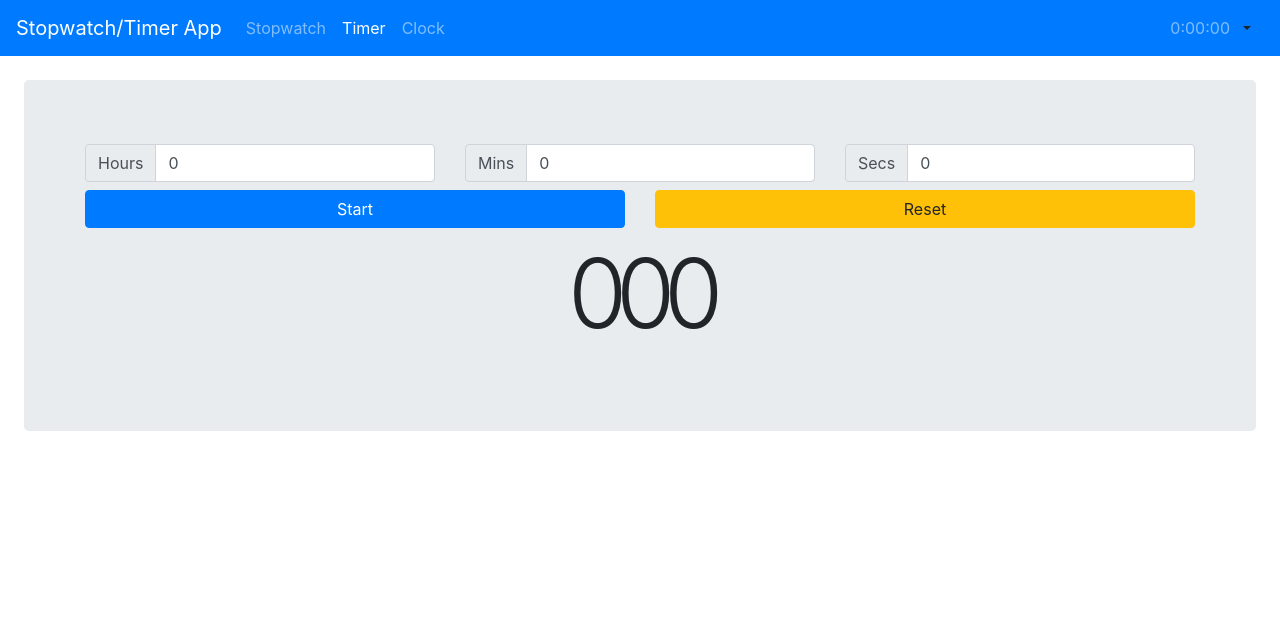
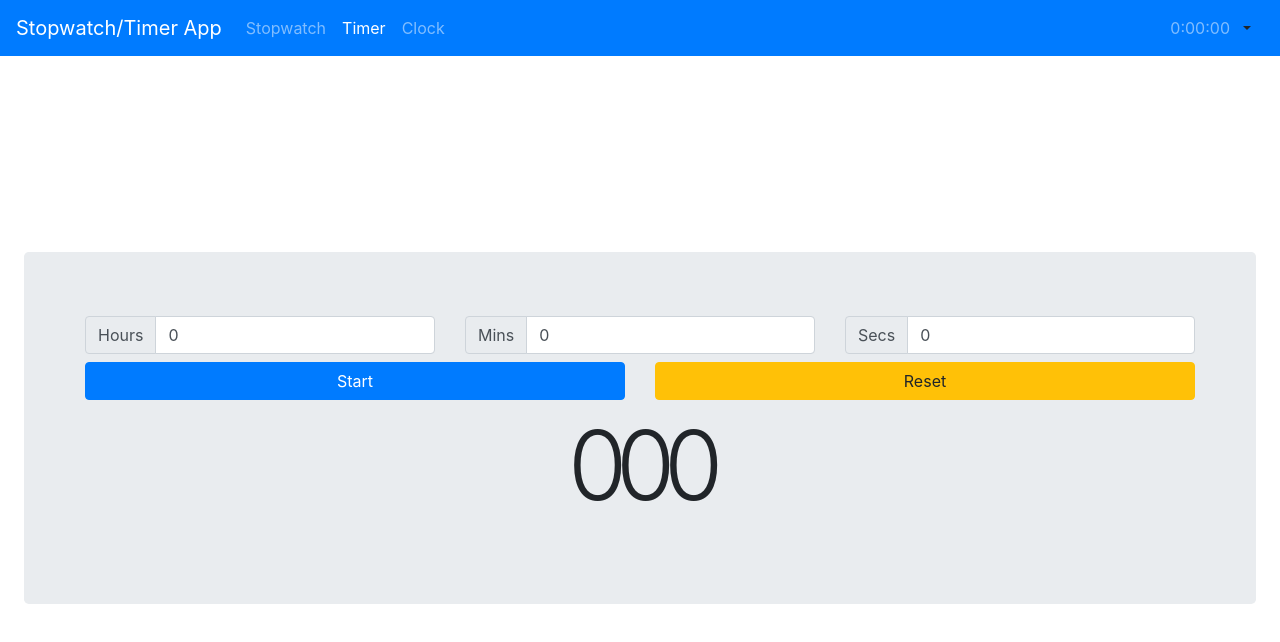
Before and after one commit to NRoboto/react-stopwatch-timer, a React (Create React App) app: page /timer in a window 1280 px wide. Shown: the top 642 px of the page. Built offline with nearby package versions, Linux system fonts and the light colour scheme.

Commit message:
Add transition animations

```diff
--- a/package.json
+++ b/package.json
@@ -11,12 +11,14 @@
     "@types/react": "^16.9.43",
     "@types/react-dom": "^16.9.8",
     "@types/react-router-dom": "^5.1.5",
+    "@types/react-transition-group": "^4.4.0",
     "bootstrap": "^4.5.0",
     "dayjs": "^1.8.32",
     "react": "^16.13.1",
     "react-dom": "^16.13.1",
     "react-router-dom": "^5.2.0",
     "react-scripts": "3.4.1",
+    "react-transition-group": "^4.4.1",
     "reactstrap": "^8.5.1",
     "typescript": "^3.7.5"
   },
--- a/src/App.css
+++ b/src/App.css
@@ -1,38 +1,34 @@
-.App {
-  text-align: center;
+html,
+body,
+#root {
+  height: 100%;
+  margin: 0;
+  overflow: hidden;
 }
 
-.App-logo {
-  height: 40vmin;
-  pointer-events: none;
+#root {
+  display: flex;
+  flex-direction: column;
 }
 
-@media (prefers-reduced-motion: no-preference) {
-  .App-logo {
-    animation: App-logo-spin infinite 20s linear;
-  }
+#root > .content {
+  display: flex;
+  flex: 1 1 auto;
+  flex-direction: column;
+  justify-content: center;
 }
 
-.App-header {
-  background-color: #282c34;
-  min-height: 100vh;
-  display: flex;
-  flex-direction: column;
-  align-items: center;
-  justify-content: center;
-  font-size: calc(10px + 2vmin);
-  color: white;
+.fade-exit-active {
+  position: absolute;
+  transition: 300ms ease-in-out;
+  transform: translateX(-150%);
 }
 
-.App-link {
-  color: #61dafb;
+.fade-enter {
+  transform: translateX(150%);
 }
 
-@keyframes App-logo-spin {
-  from {
-    transform: rotate(0deg);
-  }
-  to {
-    transform: rotate(360deg);
-  }
+.fade-enter-active {
+  transition: 300ms ease-in-out;
+  transform: translateX(0);
 }
--- a/src/App.tsx
+++ b/src/App.tsx
@@ -1,19 +1,35 @@
 import React from "react";
 import "../node_modules/bootstrap/dist/css/bootstrap.min.css";
 import "./App.css";
-import { Switch, Route } from "react-router-dom";
+import { Switch, Route, useLocation } from "react-router-dom";
+import { TransitionGroup, CSSTransition } from "react-transition-group";
 
 import { Navigation } from "./navigation";
 import { Clock } from "./clock";
 import { Stopwatch } from "./stopwatch";
 import { Timer } from "./timer";
 
+type RouteElement = {
+  path: string;
+  component: JSX.Element;
+};
+const routes: RouteElement[] = [
+  { path: "/clock", component: <Clock /> },
+  { path: "/stopwatch", component: <Stopwatch /> },
+  { path: "/timer", component: <Timer /> },
+  { path: "/", component: <Clock /> },
+];
+
 function App() {
+  let location = useLocation();
+
   return (
-    <div>
+    <>
       <Navigation />
 
-      <Switch>
+      <TransitionGroup className="content">
+        <CSSTransition key={location.key} classNames="fade" timeout={300}>
+          <Switch location={location}>
             <Route path="/clock">
               <Clock />
             </Route>
@@ -27,7 +43,9 @@ function App() {
               <Clock />
             </Route>
           </Switch>
-    </div>
+        </CSSTransition>
+      </TransitionGroup>
+    </>
   );
 }
 
```
Also changed, not shown: 1 other file (tests, documents, lock files or other folders). Lines whose indentation alone changed are shown as unchanged.
